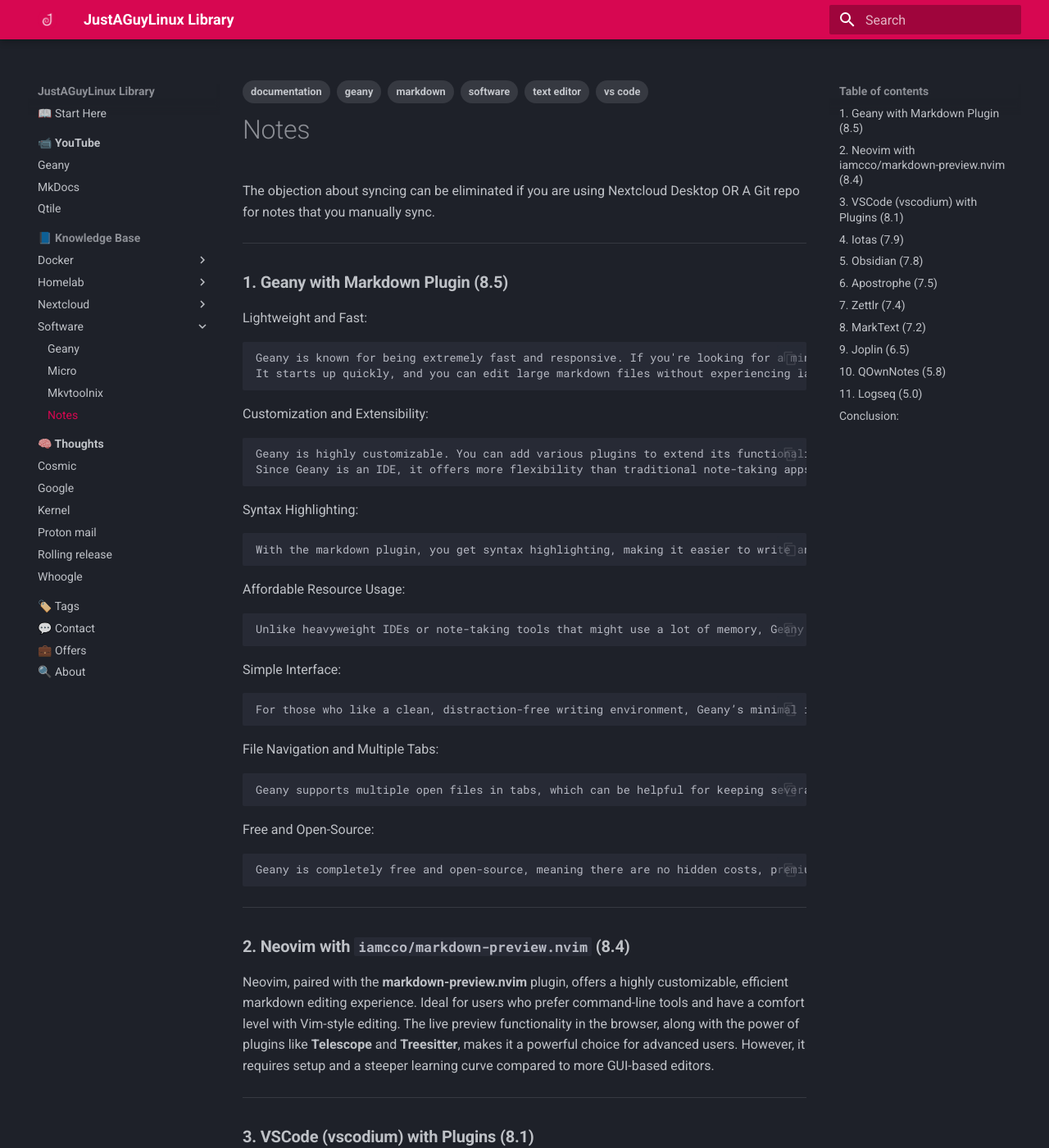
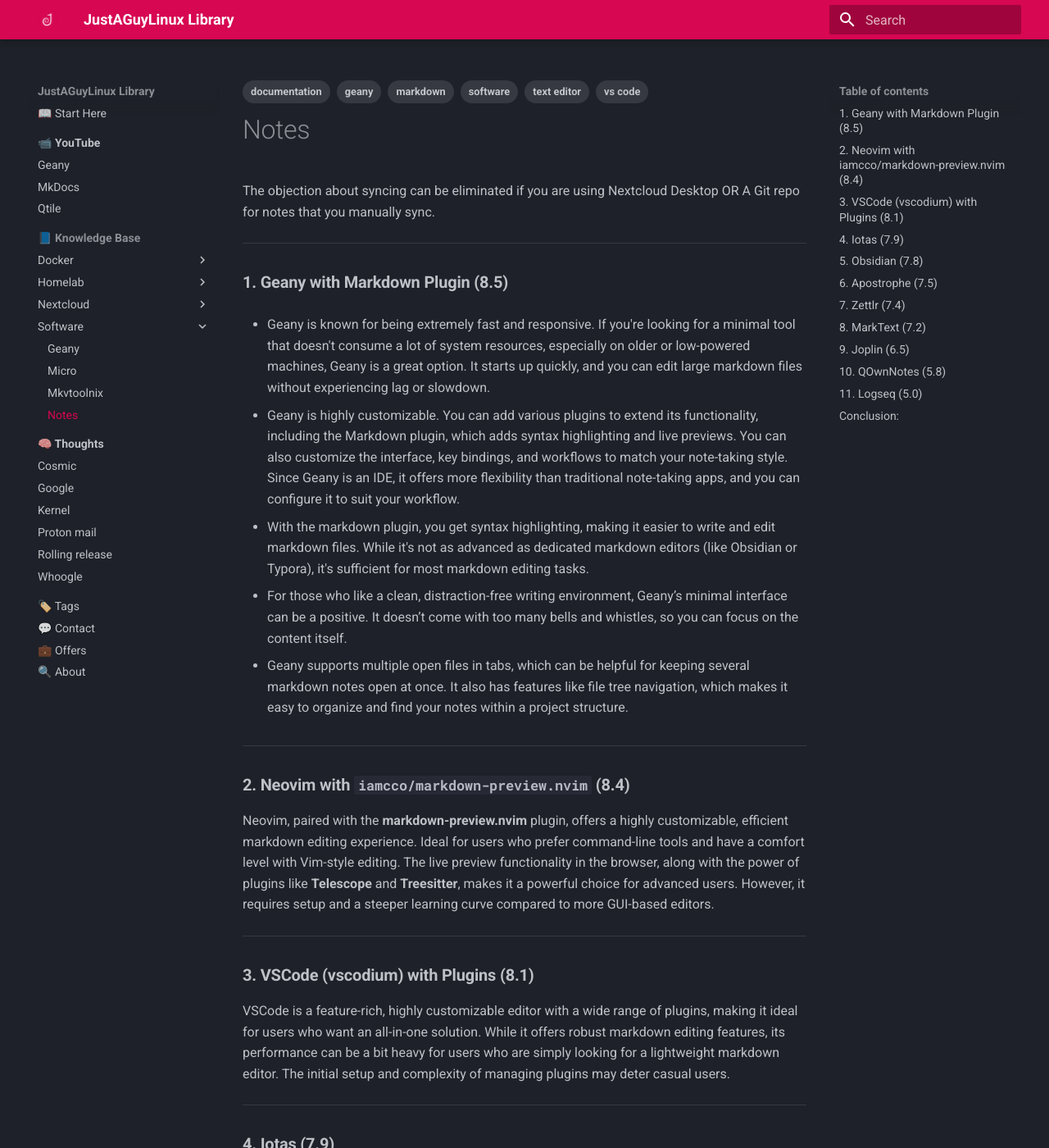
Before and after one commit to drewgrif/jagmkdocs, an MkDocs documentation site: the page built from docs/documentation/software/notes.md, in a window 1280 px wide and 1400 px high. Shown: the whole window at 82% size. Built offline with MkDocs 1.6.1 and Material for MkDocs 9.7.7, drawn with Linux system fonts in a browser that asks for light colours.

Commit message:
Update notes.md

```diff
--- a/docs/documentation/software/notes.md
+++ b/docs/documentation/software/notes.md
@@ -15,35 +15,15 @@ A Git repo for notes that you manually sync.
 ---
 
 ### **1. Geany with Markdown Plugin (8.5)**
-Lightweight and Fast:
+- Geany is known for being extremely fast and responsive. If you're looking for a minimal tool that doesn't consume a lot of system resources, especially on older or low-powered machines, Geany is a great option.  It starts up quickly, and you can edit large markdown files without experiencing lag or slowdown.
 
-    Geany is known for being extremely fast and responsive. If you're looking for a minimal tool that doesn't consume a lot of system resources, especially on older or low-powered machines, Geany is a great option.
-    It starts up quickly, and you can edit large markdown files without experiencing lag or slowdown.
+- Geany is highly customizable. You can add various plugins to extend its functionality, including the Markdown plugin, which adds syntax highlighting and live previews. You can also customize the interface, key bindings, and workflows to match your note-taking style. Since Geany is an IDE, it offers more flexibility than traditional note-taking apps, and you can configure it to suit your workflow.
 
-Customization and Extensibility:
+- With the markdown plugin, you get syntax highlighting, making it easier to write and edit markdown files. While it's not as advanced as dedicated markdown editors (like Obsidian or Typora), it's sufficient for most markdown editing tasks.
 
-    Geany is highly customizable. You can add various plugins to extend its functionality, including the Markdown plugin, which adds syntax highlighting and live previews. You can also customize the interface, key bindings, and workflows to match your note-taking style.
-    Since Geany is an IDE, it offers more flexibility than traditional note-taking apps, and you can configure it to suit your workflow.
+- For those who like a clean, distraction-free writing environment, Geany’s minimal interface can be a positive. It doesn’t come with too many bells and whistles, so you can focus on the content itself.
 
-Syntax Highlighting:
-
-    With the markdown plugin, you get syntax highlighting, making it easier to write and edit markdown files. While it's not as advanced as dedicated markdown editors (like Obsidian or Typora), it's sufficient for most markdown editing tasks.
-
-Affordable Resource Usage:
-
-    Unlike heavyweight IDEs or note-taking tools that might use a lot of memory, Geany is very efficient in terms of system resources. This makes it great for quick notes or markdown writing without draining your computer’s performance.
-
-Simple Interface:
-
-    For those who like a clean, distraction-free writing environment, Geany’s minimal interface can be a positive. It doesn’t come with too many bells and whistles, so you can focus on the content itself.
-
-File Navigation and Multiple Tabs:
-
-    Geany supports multiple open files in tabs, which can be helpful for keeping several markdown notes open at once. It also has features like file tree navigation, which makes it easy to organize and find your notes within a project structure.
-
-Free and Open-Source:
-
-    Geany is completely free and open-source, meaning there are no hidden costs, premium plans, or restrictions. If you prefer open-source software, Geany aligns with those principles.
+- Geany supports multiple open files in tabs, which can be helpful for keeping several markdown notes open at once. It also has features like file tree navigation, which makes it easy to organize and find your notes within a project structure.
 
 ---
 
```
